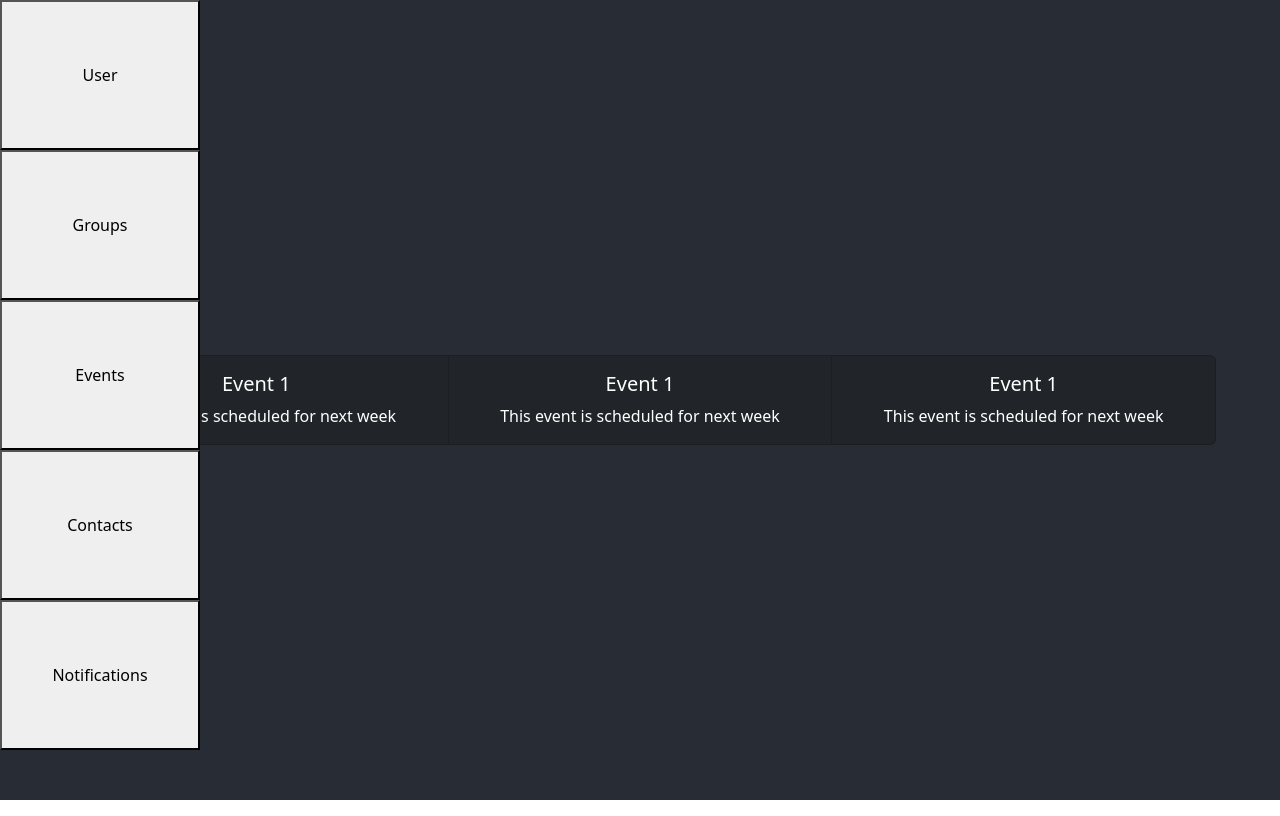
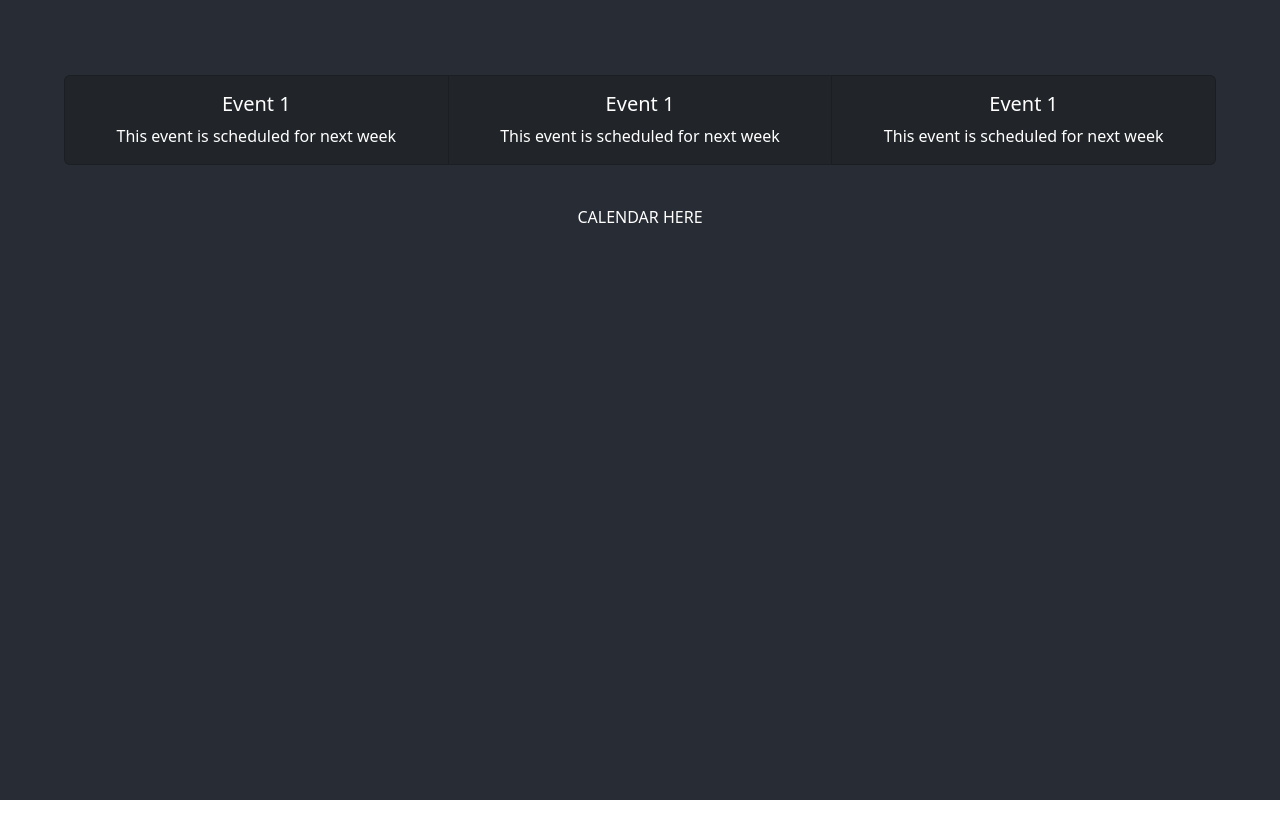
Before and after one commit to Kerrybeth/Senior-Project, a React (Create React App) app: page / in a window 1280 px wide. Built offline with nearby package versions, Linux system fonts and the light colour scheme.

Commit message:
Completed home page
formatted home and made space for future calendar, should be good to merge now

```diff
--- a/src/App.css
+++ b/src/App.css
@@ -55,6 +55,13 @@ li {
   color: white;
 }
 
+#calendar {
+  min-height: 70vh;
+  width:90vw;
+  padding-top:5vh;
+  padding-bottom:5vh;
+}
+
 .carousel {
   width:90vw;
   height:100%;
--- a/src/App.js
+++ b/src/App.js
@@ -1,5 +1,4 @@
 import Home from './ui/home/Home';
-import Navbar from './ui/components/navbar.js';
 
 import './App.css';
 import 'bootstrap/dist/css/bootstrap.min.css';
@@ -8,7 +7,6 @@ function App() {
   return (
     <div>
       <Home />
-      <Navbar />
     </div>
   );
 }
--- a/src/ui/home/Home.js
+++ b/src/ui/home/Home.js
@@ -7,6 +7,7 @@ function Home() {
     <div className="App">
         <div id="Home">
             <EventCarousel></EventCarousel>
+            <div id="calendar">CALENDAR HERE</div>
         </div>
     </div>
     );
```
